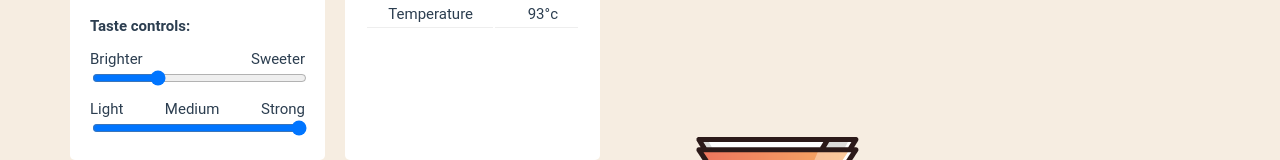
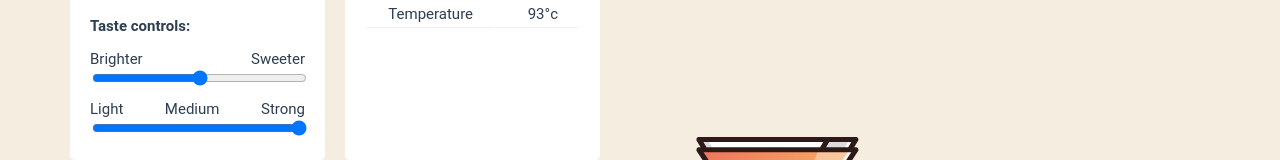
Before and after one commit to aeyoll/4-6-method, a Vue app: page / in a window 1280 px wide. Shown: the part 181-341 px from the top of the page. Built offline with nearby package versions, Linux system fonts and the light colour scheme.

Commit message:
changed ranges as suggested

```diff
--- a/src/components/Calculator.vue
+++ b/src/components/Calculator.vue
@@ -14,8 +14,8 @@
           <input
             type="range"
             class="slider-slider"
-            min="0.3"
-            max="0.7"
+            min="0.4166666667"
+            max="0.5833333333"
             step="any"
             v-model.number="taste"
           >
@@ -129,7 +129,7 @@ export default {
   data() {
     return {
       coffee: 20,
-      taste: 5/12,
+      taste: 6/12,
       strength: 3,
     }
   },
```
